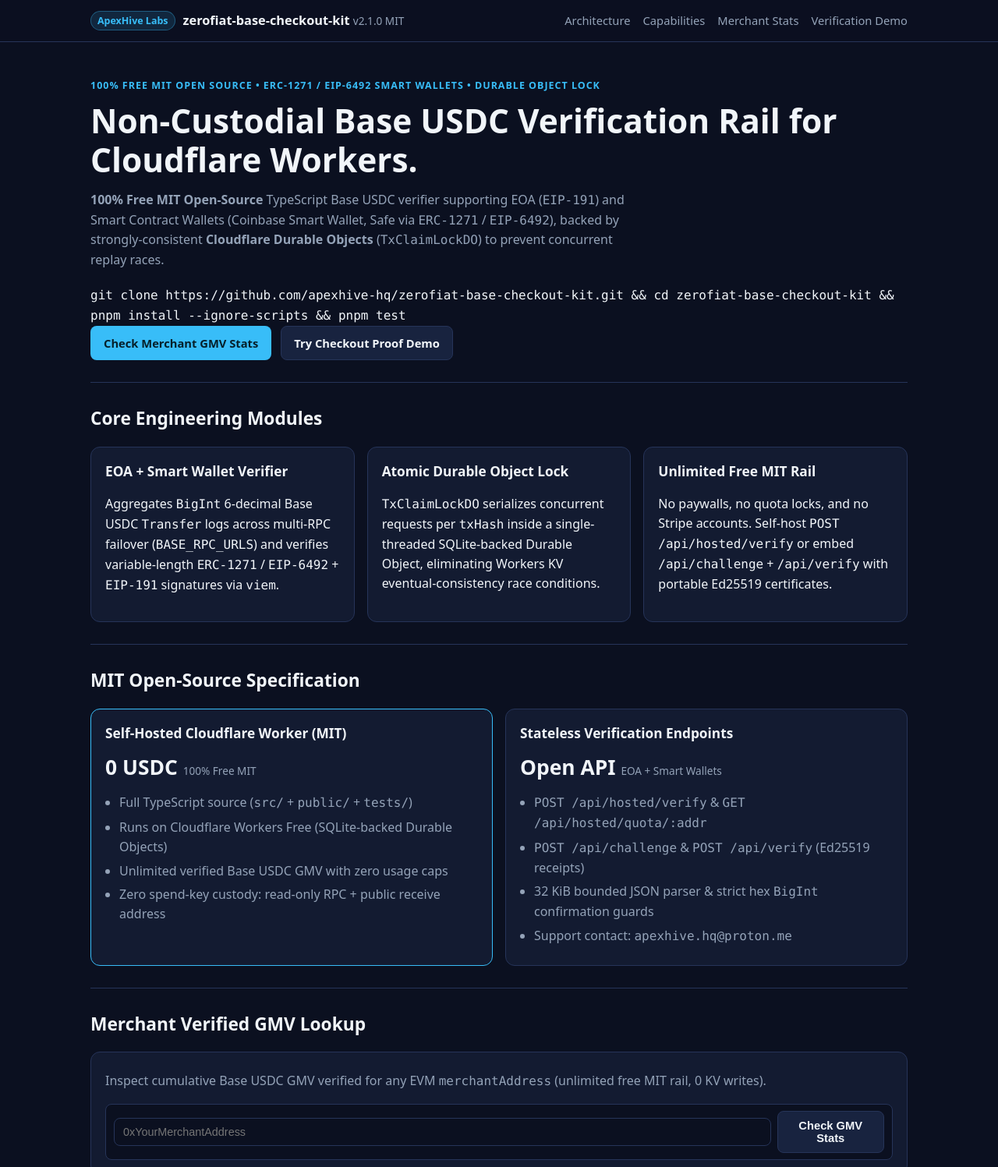
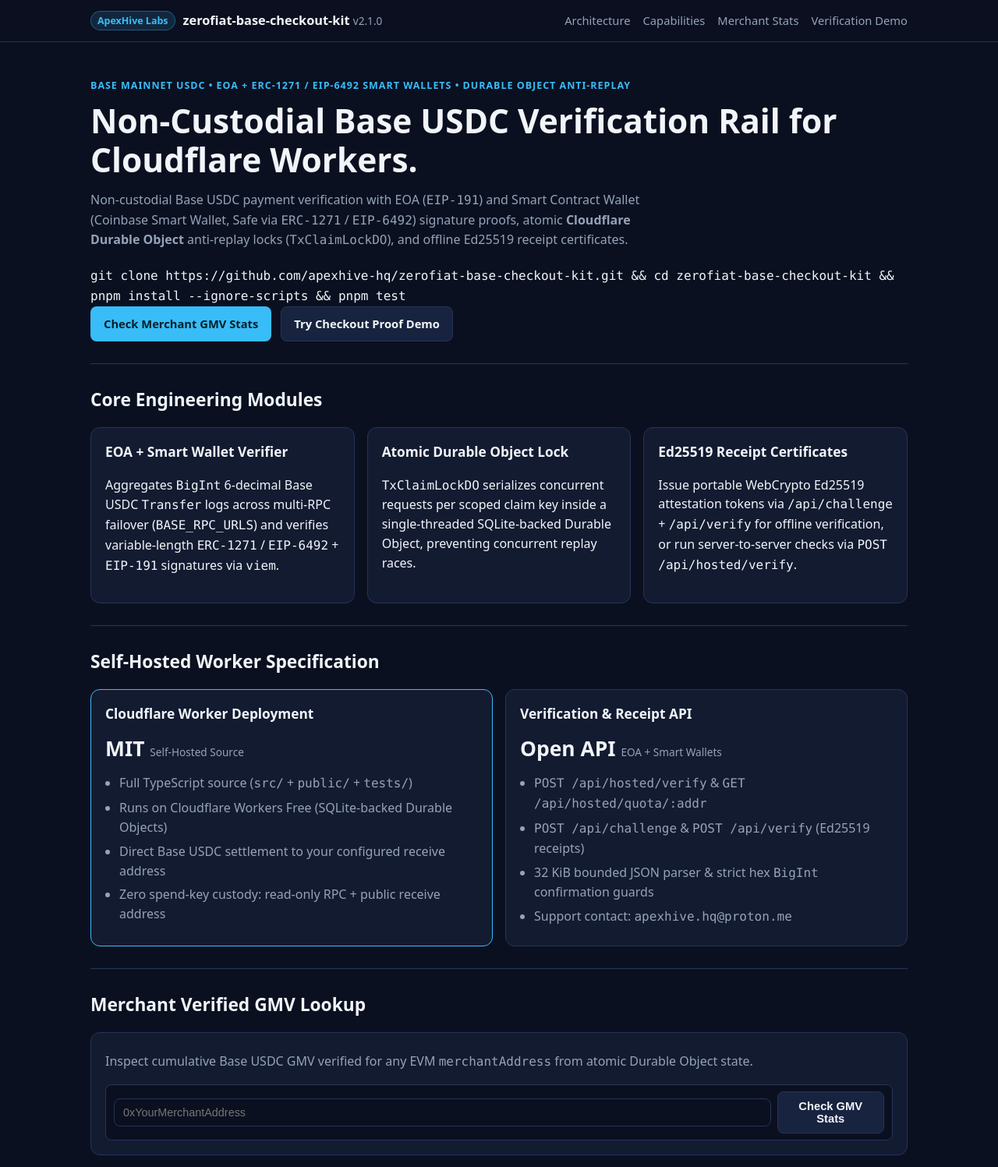
Before and after one commit to apexhive-hq/zerofiat-base-checkout-kit, a website: page public/index.html in a window 1280 px wide. Shown: the top 1497 px of the page at 78% size. Drawn offline with Linux system fonts and the light colour scheme; no server answers.

Commit message:
docs(v2.1.0): polish feature-first README/UI copy and align package metadata

```diff
--- a/package.json
+++ b/package.json
@@ -1,7 +1,7 @@
 {
   "name": "@apexhive-labs/zerofiat-base-checkout-kit",
   "version": "2.1.0",
-  "description": "Free MIT Base USDC payment verifier with ERC-1271/EIP-6492 Smart Wallet support, Cloudflare Durable Object atomic anti-replay locks, and Ed25519 attestation certificates.",
+  "description": "Non-custodial Base USDC payment verifier with EOA + ERC-1271/EIP-6492 Smart Wallet signature proofs, Cloudflare Durable Object anti-replay locks, and offline Ed25519 receipt certificates.",
   "license": "MIT",
   "type": "module",
   "engines": {
--- a/public/app.js
+++ b/public/app.js
@@ -109,7 +109,7 @@
           return;
         }
         quotaResult.textContent =
-          `Verified GMV: ${formatAtomicUsdc(data.gmvAtomic)} | Rail Mode: Unlimited Free MIT`;
+          `Verified GMV: ${formatAtomicUsdc(data.gmvAtomic)} | Mode: Non-Custodial Base USDC`;
         quotaResult.hidden = false;
       } catch (err) {
         quotaResult.textContent = 'Network error checking stats: ' + (err.message || String(err));
--- a/public/index.html
+++ b/public/index.html
@@ -3,7 +3,7 @@
 <head>
   <meta charset="UTF-8" />
   <meta name="viewport" content="width=device-width, initial-scale=1.0" />
-  <title>ZeroFiat Base Checkout Kit (v2.1.0 Free MIT) | ApexHive Labs</title>
+  <title>ZeroFiat Base Checkout Kit (v2.1.0) | ApexHive Labs</title>
   <link rel="stylesheet" href="/styles.css" />
 </head>
 <body>
@@ -11,7 +11,7 @@
     <div class="container nav-row">
       <div class="brand">
         <span class="brand-badge">ApexHive Labs</span>
-        <span class="brand-name">zerofiat-base-checkout-kit <small>v2.1.0 MIT</small></span>
+        <span class="brand-name">zerofiat-base-checkout-kit <small>v2.1.0</small></span>
       </div>
       <nav class="nav-links">
         <a href="#architecture">Architecture</a>
@@ -24,10 +24,10 @@
 
   <main class="container">
     <section class="hero">
-      <p class="eyebrow">100% FREE MIT OPEN SOURCE &bull; ERC-1271 / EIP-6492 SMART WALLETS &bull; DURABLE OBJECT LOCK</p>
+      <p class="eyebrow">BASE MAINNET USDC &bull; EOA + ERC-1271 / EIP-6492 SMART WALLETS &bull; DURABLE OBJECT ANTI-REPLAY</p>
       <h1>Non-Custodial Base USDC Verification Rail for Cloudflare Workers.</h1>
       <p class="subtitle">
-        <strong>100% Free MIT Open-Source</strong> TypeScript Base USDC verifier supporting EOA (<code>EIP-191</code>) and Smart Contract Wallets (Coinbase Smart Wallet, Safe via <code>ERC-1271</code> / <code>EIP-6492</code>), backed by strongly-consistent <strong>Cloudflare Durable Objects</strong> (<code>TxClaimLockDO</code>) to prevent concurrent replay races.
+        Non-custodial Base USDC payment verification with EOA (<code>EIP-191</code>) and Smart Contract Wallet (Coinbase Smart Wallet, Safe via <code>ERC-1271</code> / <code>EIP-6492</code>) signature proofs, atomic <strong>Cloudflare Durable Object</strong> anti-replay locks (<code>TxClaimLockDO</code>), and offline Ed25519 receipt certificates.
       </p>
       <div class="code-box">
         <code>git clone https://github.com/apexhive-hq/zerofiat-base-checkout-kit.git &amp;&amp; cd zerofiat-base-checkout-kit &amp;&amp; pnpm install --ignore-scripts &amp;&amp; pnpm test</code>
@@ -47,30 +47,30 @@
         </article>
         <article class="card">
           <h3>Atomic Durable Object Lock</h3>
-          <p><code>TxClaimLockDO</code> serializes concurrent requests per <code>txHash</code> inside a single-threaded SQLite-backed Durable Object, eliminating Workers KV eventual-consistency race conditions.</p>
+          <p><code>TxClaimLockDO</code> serializes concurrent requests per scoped claim key inside a single-threaded SQLite-backed Durable Object, preventing concurrent replay races.</p>
         </article>
         <article class="card">
-          <h3>Unlimited Free MIT Rail</h3>
-          <p>No paywalls, no quota locks, and no Stripe accounts. Self-host <code>POST /api/hosted/verify</code> or embed <code>/api/challenge</code> + <code>/api/verify</code> with portable Ed25519 certificates.</p>
+          <h3>Ed25519 Receipt Certificates</h3>
+          <p>Issue portable WebCrypto Ed25519 attestation tokens via <code>/api/challenge</code> + <code>/api/verify</code> for offline verification, or run server-to-server checks via <code>POST /api/hosted/verify</code>.</p>
         </article>
       </div>
     </section>
 
     <section id="capabilities" class="section">
-      <h2>MIT Open-Source Specification</h2>
+      <h2>Self-Hosted Worker Specification</h2>
       <div class="grid-2">
         <article class="card card-featured">
-          <h3>Self-Hosted Cloudflare Worker (MIT)</h3>
-          <p class="price">0 USDC <span>100% Free MIT</span></p>
+          <h3>Cloudflare Worker Deployment</h3>
+          <p class="price">MIT <span>Self-Hosted Source</span></p>
           <ul class="feat-list">
             <li>Full TypeScript source (<code>src/</code> + <code>public/</code> + <code>tests/</code>)</li>
             <li>Runs on Cloudflare Workers Free (SQLite-backed Durable Objects)</li>
-            <li>Unlimited verified Base USDC GMV with zero usage caps</li>
+            <li>Direct Base USDC settlement to your configured receive address</li>
             <li>Zero spend-key custody: read-only RPC + public receive address</li>
           </ul>
         </article>
         <article class="card">
-          <h3>Stateless Verification Endpoints</h3>
+          <h3>Verification &amp; Receipt API</h3>
           <p class="price">Open API <span>EOA + Smart Wallets</span></p>
           <ul class="feat-list">
             <li><code>POST /api/hosted/verify</code> &amp; <code>GET /api/hosted/quota/:addr</code></li>
@@ -85,7 +85,7 @@
     <section id="quota" class="section">
       <h2>Merchant Verified GMV Lookup</h2>
       <div class="card">
-        <p class="muted">Inspect cumulative Base USDC GMV verified for any EVM <code>merchantAddress</code> (unlimited free MIT rail, 0 KV writes).</p>
+        <p class="muted">Inspect cumulative Base USDC GMV verified for any EVM <code>merchantAddress</code> from atomic Durable Object state.</p>
         <div class="copy-row">
           <input id="quota-address-input" type="text" placeholder="0xYourMerchantAddress" autocomplete="off" />
           <button type="button" id="check-quota-btn" class="btn btn-secondary">Check GMV Stats</button>
--- a/src/index.ts
+++ b/src/index.ts
@@ -384,7 +384,7 @@ app.get('/api/config', (c) => {
   });
 });
 
-// ─── Free MIT Base USDC Verification Rail (Unlimited GMV, Atomic DO Lock) ────
+// ─── Base USDC Verification Rail (MIT, Atomic DO Lock) ─────────────────────────
 
 app.get('/api/hosted/quota/:merchantAddress', async (c) => {
   if (!c.env.TX_CLAIM_LOCK) {
```
Also changed, not shown: README.md.
